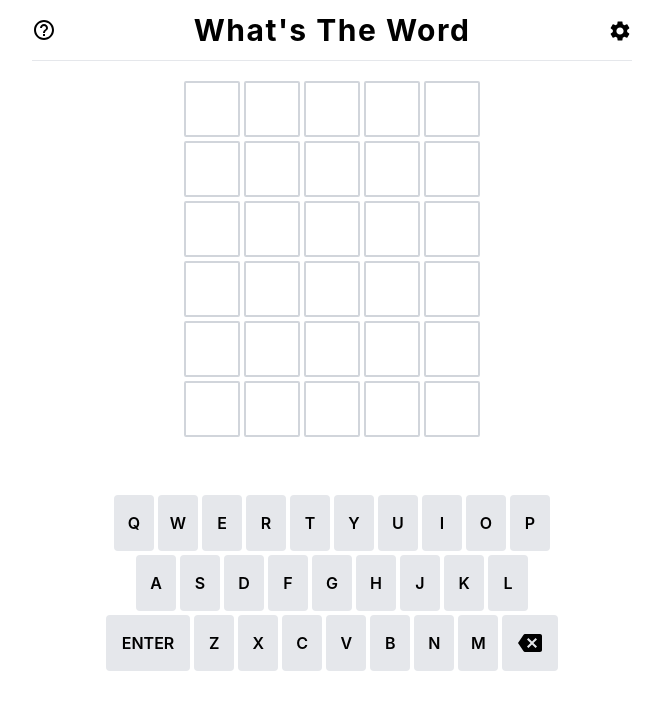
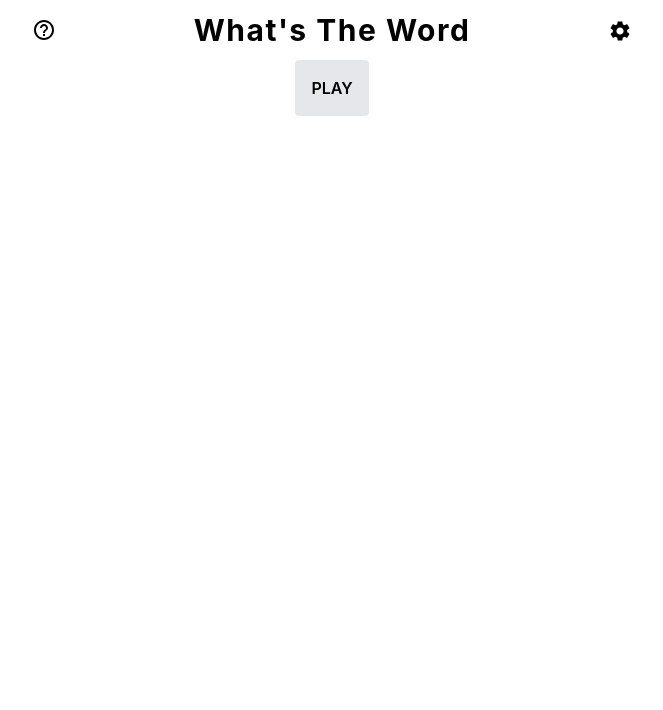
Before and after one commit to cis3296f22/prj-04-whatstheword, a React (Create React App) app: page / in a window 1280 px wide. Shown: the top 710 px of the page, without its empty margins (308-971 px from the left). Built offline with nearby package versions, Linux system fonts and the light colour scheme.

Commit message:
Implemented play button on main menu

```diff
--- a/src/components/Game/index.jsx
+++ b/src/components/Game/index.jsx
@@ -1,14 +1,17 @@
-import { useState, useEffect } from "react";
+import { useCallback, useState, useEffect } from "react";
 import Board from "../Board";
 import Error from "../Error";
 import Help from "../Help";
 import KeyBoard from "../KeyBoard";
+import Menu from "../Menu";
 import Modal from "../Modal";
 import NavBar from "../NavBar";
 import styles from "./style.module.css";
+import { useMainMenu } from "./useMainMenu";
 
 // Putting the WhatstheWord Game together, using the other components (Board, Keyboard, etc) together
 function Game(props) {
+  const [mainMenu, setMainMenu, hideMainMenu] = useMainMenu();
   const [letter, setLetter] = useState();
   const [changed, setChanged] = useState(false);
   const [letters, setLetters] = useState({});
@@ -20,6 +23,7 @@ function Game(props) {
   const [red, setRed] = useState(false);
   const [purple, setPurple] = useState(false);
 
+  const start = () => hideMainMenu();
 
   // Putting the input, the letters, in order to guess and enter the word
   const onClickDown = (event) => {
@@ -77,6 +81,12 @@ function Game(props) {
       {error && <Error>{error}</Error>}
       <div className={styles.game}>
         <NavBar help={setHelp} darkness={setDark} dark={dark} blueness={setBlue} blue={blue} redness={setRed} red={red} purpleness={setPurple} purple={purple} />
+        {mainMenu ? (
+          <div>
+            <Menu onClick={start}/>
+          </div>
+        ) : (
+          <div>
             <hr />
             <Board
               letter={letter}
@@ -86,6 +96,8 @@ function Game(props) {
             />
             <KeyBoard keyHandler={keyHandler} letters={letters} changed={changed} />
           </div>
+        )}
+      </div>
     </>
   );
 }
--- /dev/null
+++ b/src/components/Game/useMainMenu.js
@@ -0,0 +1,11 @@
+import { useState, useCallback } from "react";
+
+export const useMainMenu = () => {
+  const [mainMenu, setMainMenu] = useState(true);
+
+  const hideMainMenu = useCallback(() => {
+    setMainMenu(false);
+  }, []);
+
+  return [mainMenu, setMainMenu, hideMainMenu];
+};
--- a/src/components/Menu/index.jsx
+++ b/src/components/Menu/index.jsx
@@ -1,26 +1,12 @@
-function Box(props) {
-    let state = "text-black border-2 border-gray-300 dark:text-white blue:text-yellow red:text-yellow purple:text-yellow";
-    if (props.state === "C") state = "bg-emerald-500 text-white";
-    if (props.state === "E") state = "bg-amber-500 text-white";
-    if (props.state === "N") state = "bg-zinc-500 text-white dark:bg-gray-700";
+import { useEffect, useState } from "react";
+import Game from "../Game";
 
-    return (
-      <div
-        className={
-          "w-8 h-8 sm:w-10 sm:h-10 grid place-items-center p-0 m-0 font-bold text-lg sm:text-2xl " +
-          state
-        }
-      >
-        {props.value}
-      </div>
-    );
-  }
+const Menu = ({ onClick }) => (
+  <div className="flex flex-col items-center w-100 pb-5">
+    <button className="p-2 sm:p-4 bg-gray-200 hover:bg-gray-300 h-14 300 grid items-center rounded font-semibold cursor-pointer" onClick={onClick}>
+      PLAY
+    </button>
+  </div>
+);
 
-  function Menu() {
-    return (
-      <>
-      </>
-    );
-  }
-
-  export default Menu;
+export default Menu;
```
Lines whose indentation alone changed are shown as unchanged.
